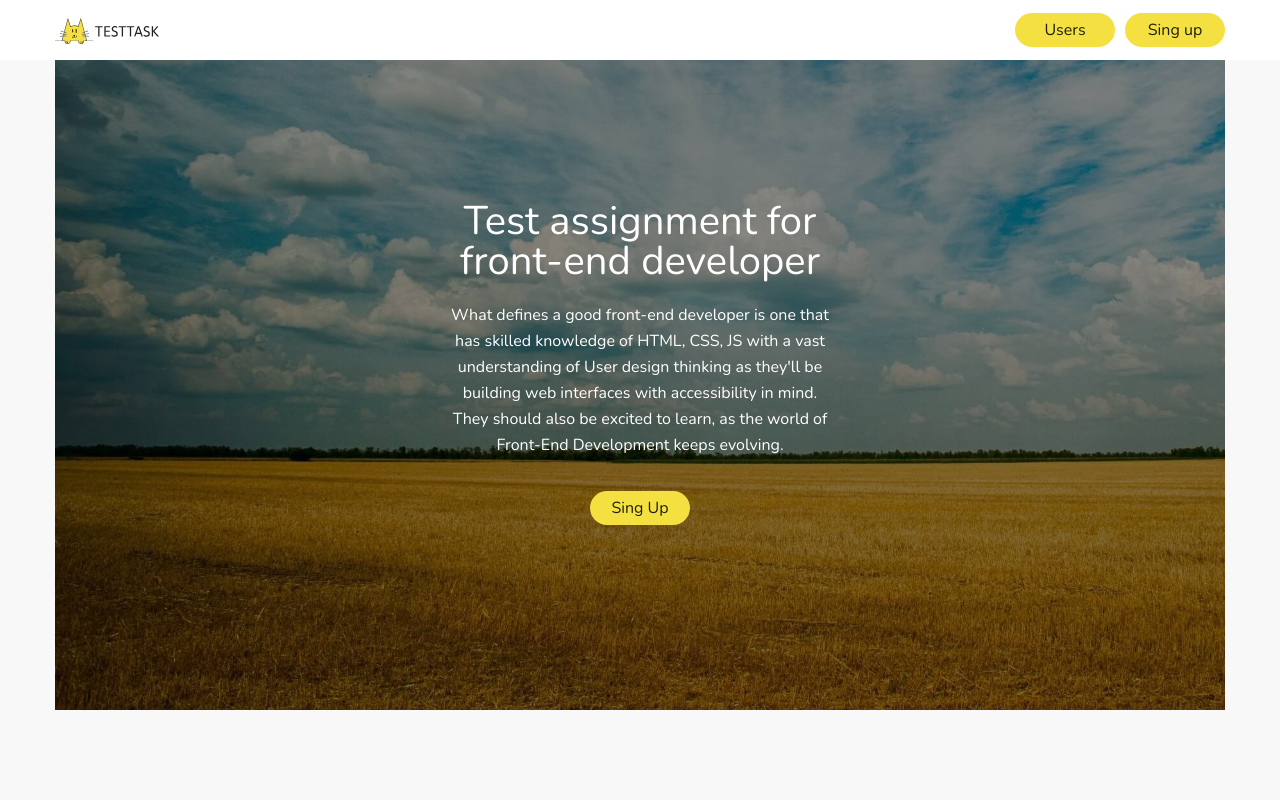
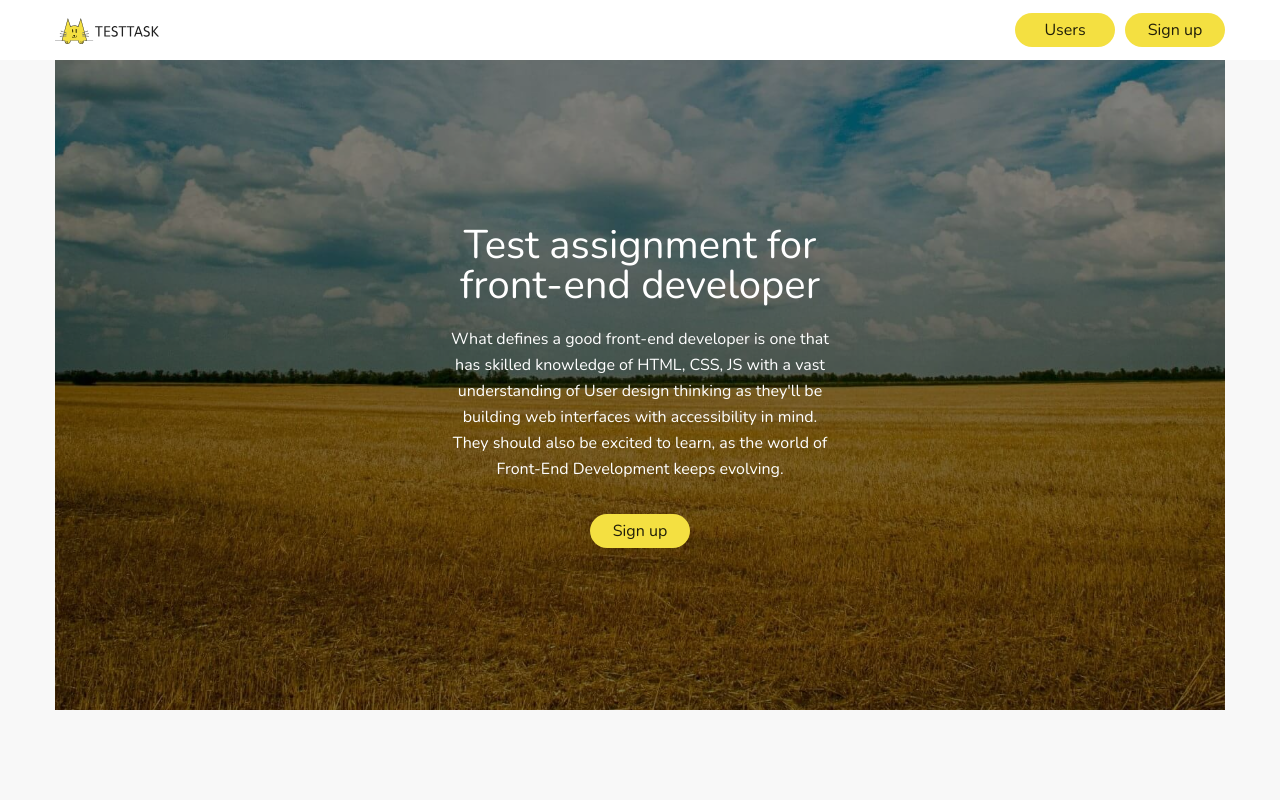
Before and after one commit to hustle2live/abz-landing, a React (Create React App) app: page / in a window 1280 px wide. Shown: the top 800 px of the page. Built offline with nearby package versions, Linux system fonts and the light colour scheme; no server answers.

Commit message:
moderate modules scss

```diff
--- a/src/components/Candidates/Candidates.module.scss
+++ b/src/components/Candidates/Candidates.module.scss
@@ -19,6 +19,7 @@
       background: #ffffff;
       flex-direction: column;
       text-align: center;
+      justify-content: space-around;
       min-width: 282px;
       max-width: 370px;
       width: -webkit-fill-available;
@@ -69,11 +70,12 @@ button.more {
 @media screen and (min-width: 320px) {
    .candidates {
       justify-content: center;
-      gap: 16px;
+      gap: 20px;
+      margin-bottom: 20px;
 
       &__card {
          max-width: 282px;
-         margin-bottom: 4px;
+         margin-bottom: 0;
       }
    }
 
@@ -92,9 +94,11 @@ button.more {
 
 @media screen and (min-width: 768px) {
    .candidates {
+      gap: 16px;
+      margin-bottom: 15px;
+
       &__card {
          max-width: 344px;
-         margin-bottom: 16px;
       }
    }
 
--- a/src/components/Header/Header.jsx
+++ b/src/components/Header/Header.jsx
@@ -16,7 +16,7 @@ export const Header = () => {
                </div>
                <div className={styles.navbar__buttons}>
                   <button className={global.primary}>Users</button>
-                  <button className={global.primary}>Sing up</button>
+                  <button className={global.primary}>Sign up</button>
                </div>
             </div>
          </div>
@@ -37,7 +37,7 @@ export const Header = () => {
                accessibility in mind. They should also be excited to learn, as
                the world of Front-End Development keeps evolving.
             </p>
-            <button className={global.primary}>Sing Up</button>
+            <button className={global.primary}>Sign up</button>
          </div>
       </header>
    );
--- a/src/components/Header/Header.module.scss
+++ b/src/components/Header/Header.module.scss
@@ -49,7 +49,7 @@ $bg-extra-large: url('../../assets/bg_4256x2832.jpeg');
       width: 100%;
       height: 100%;
       overflow: hidden;
-      background: rgba(0, 0, 0, 0.47);
+      background: rgba(0, 0, 0, 0.5);
 
       img {
          z-index: -1;
@@ -59,7 +59,14 @@ $bg-extra-large: url('../../assets/bg_4256x2832.jpeg');
          height: 240%;
          bottom: -25%;
          left: -67.5%;
+         overflow: initial;
       }
+   }
+
+   &__title,
+   &__text,
+   button {
+      display: block;
    }
 
    &__title,
@@ -71,12 +78,13 @@ $bg-extra-large: url('../../assets/bg_4256x2832.jpeg');
    }
 
    &__title {
+      margin-top: 40px;
       margin-bottom: 5px;
    }
 
    button {
       margin: auto;
-      margin-top: 17px;
+      margin-top: 16px;
       z-index: 1;
    }
 }
@@ -91,12 +99,8 @@ $bg-extra-large: url('../../assets/bg_4256x2832.jpeg');
       width: 100%;
 
       &_background img {
-         content: $bg-small;
-         width: 140%;
-         height: 140%;
+         content: $bg-med;
          object-fit: cover;
-         left: 0;
-         bottom: 0;
       }
 
       &__title,
@@ -104,10 +108,6 @@ $bg-extra-large: url('../../assets/bg_4256x2832.jpeg');
          max-width: 328px;
          margin-left: 16px;
          margin-right: 16px;
-      }
-
-      button {
-         margin-bottom: 70px;
       }
    }
 }
@@ -122,9 +122,18 @@ $bg-extra-large: url('../../assets/bg_4256x2832.jpeg');
       &__text {
          max-width: 380px;
       }
+      &__title {
+         margin-top: 90px;
+      }
 
       &_background img {
          content: $bg-med;
+         height: 180%;
+         width: auto;
+         top: auto;
+         right: auto;
+         left: -20%;
+         bottom: -6%;
       }
    }
 }
@@ -136,6 +145,10 @@ $bg-extra-large: url('../../assets/bg_4256x2832.jpeg');
 
    .content {
       height: 650px;
+
+      &__title {
+         margin-top: 165px;
+      }
 
       &_background img {
          content: $bg-large;
@@ -150,10 +163,6 @@ $bg-extra-large: url('../../assets/bg_4256x2832.jpeg');
 
    .content {
       max-width: 1170px;
-
-      &_background img {
-         content: $bg-large;
-      }
    }
 }
 
@@ -161,6 +170,12 @@ $bg-extra-large: url('../../assets/bg_4256x2832.jpeg');
    .content {
       &_background img {
          content: $bg-extra-large;
+         height: 240%;
+         width: auto;
+         top: auto;
+         right: auto;
+         left: -56%;
+         bottom: -25%;
       }
    }
 }
--- a/src/components/Registration/Register.module.scss
+++ b/src/components/Registration/Register.module.scss
@@ -3,11 +3,6 @@
    max-width: 1170px;
 }
 
-.formSubmit {
-   border: none;
-}
-
-.textFieldsGroup,
 .fileUpload {
    margin: 40px auto;
 }
@@ -17,18 +12,22 @@
    max-width: 380px;
 }
 
+.formSubmit {
+   border: none;
+
    .textFieldsGroup {
       min-height: 54px;
       align-items: center;
       justify-content: center;
       border: none;
+      margin-bottom: 10px;
 
       &__cssTextField {
          width: -webkit-fill-available;
-      margin: 10px auto 20px;
+         margin: 11px auto;
 
          input {
-         padding: 14px 16px;
+            padding: 16px 16px;
          }
       }
    }
@@ -51,7 +50,7 @@
       margin-bottom: 50px;
 
       label {
-      padding: 14px 15px;
+         padding: 14px auto;
          text-align: center;
       }
 
@@ -80,6 +79,11 @@
       }
    }
 
+   input[type='submit'] {
+      display: block;
+   }
+}
+
 @media screen and (max-width: 425px) {
    .heading,
    .formSubmit,
--- a/src/styles/global.module.scss
+++ b/src/styles/global.module.scss
@@ -66,22 +66,11 @@ button {
    }
 }
 
-
-
-.invalid {
-   border: 2px solid #cb3d40;
-}
-
-.hidden {
-   display: none;
-}
-
 .tooltip {
    position: relative;
    cursor: pointer;
-}
 
-.tooltip .tooltiptext {
+   .tooltiptext {
       visibility: hidden;
       position: absolute;
       color: #ffffff;
@@ -93,9 +82,17 @@ button {
       left: 50%;
       z-index: 1;
    }
+   &:hover .tooltiptext {
+      visibility: visible;
+   }
+}
 
-.tooltip:hover .tooltiptext {
-   visibility: visible;
+.invalid {
+   border: 2px solid #cb3d40;
+}
+
+.hidden {
+   display: none;
 }
 
 @media screen and (max-width: 560px) {
```
Lines whose indentation alone changed are shown as unchanged.
